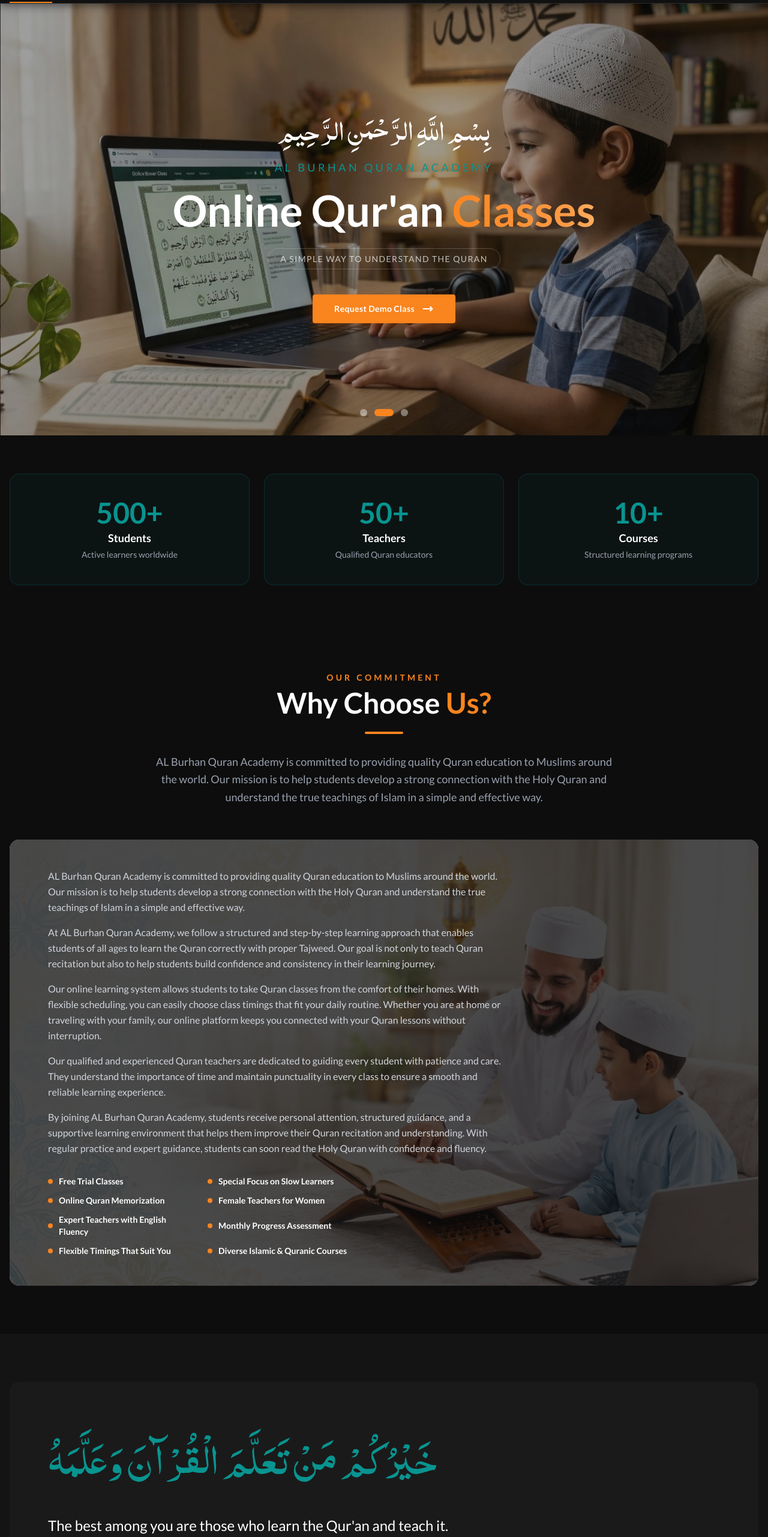
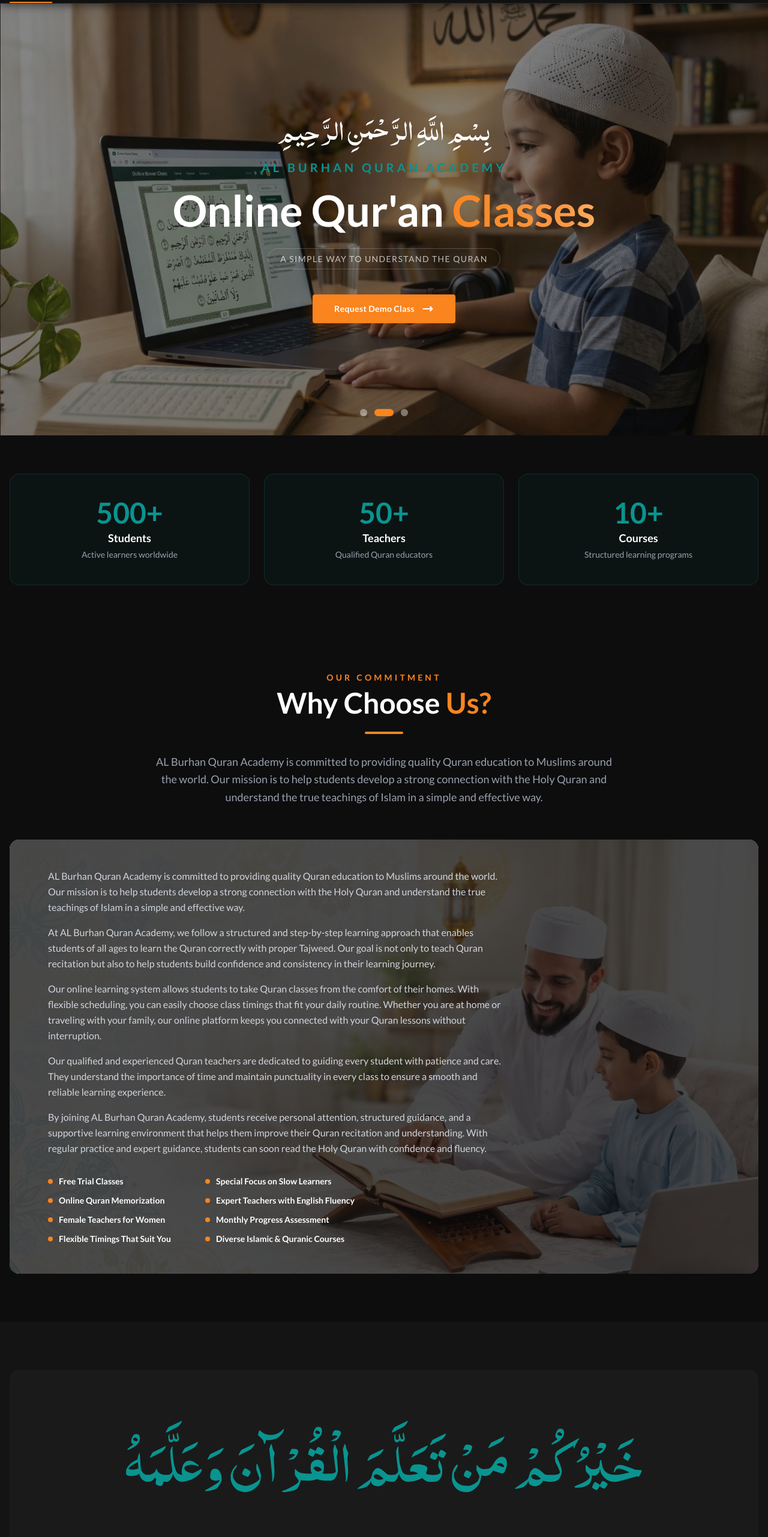
Before and after one commit to hassanwd/AlBurhanQuranAcademy, a Next.js app: page / in a window 1280 px wide. Shown: the part 234-2797 px from the top of the page at 60% size. Built offline with nearby package versions, Linux system fonts and the light colour scheme.

Commit message:
Update the main page

```diff
--- a/src/components/Banner.tsx
+++ b/src/components/Banner.tsx
@@ -34,7 +34,7 @@ export default function Banner() {
                 style={{ backgroundImage: `url('${src}')` }}
               />
               {/* Subtle dark overlay */}
-              <div className="absolute inset-0 bg-black/40" />
+              <div className="absolute inset-0 bg-black/50" />
 
             </div>
           ))}
@@ -53,8 +53,8 @@ export default function Banner() {
           </div>
 
           <p
-            className="text-base md:text-lg text-[var(--color-sky)] tracking-[0.25em] uppercase mb-3 opacity-0 animate-fade-in-up delay-200"
-            style={{ animationFillMode: "forwards" }}
+            className="text-base md:text-xl text-[var(--color-sky)] tracking-[0.25em] uppercase mb-3 opacity-0 animate-fade-in-up delay-200"
+            style={{ animationFillMode: "forwards", fontWeight: "bold", textShadow: "0 0 20px 0 #000000" }}
           >
             Al Burhan Quran Academy
           </p>
--- a/src/components/HadeesSection.tsx
+++ b/src/components/HadeesSection.tsx
@@ -3,23 +3,21 @@ export default function HadeesSection() {
     <section className="bg-[var(--color-black-soft)] py-20 px-4 overflow-x-hidden">
       <div className="max-w-7xl mx-auto">
 
-        <div className="bg-[var(--color-surface)] rounded-2xl px-8 md:px-16 py-14 grid lg:grid-cols-2 gap-10 items-center">
+        <div className="bg-[var(--color-surface)] rounded-2xl px-8 md:px-16 py-14 grid gap-10 items-center">
 
           {/* Left — label + Arabic + translation + attribution */}
-          <div className="flex flex-col gap-5">
+          <div className="flex items-center w-full flex-col gap-5 text-center">
 
-            <h2 className="arabic text-[var(--color-sky)] w-max text-2xl sm:text-4xl md:text-7xl leading-loose text-right whitespace-nowrap overflow-hidden text-ellipsis">
+            <h2 className="arabic text-[var(--color-sky)] text-2xl sm:text-4xl md:text-8xl leading-loose">
               خَيْرُكُمْ مَنْ تَعَلَّمَ الْقُرْآنَ وَعَلَّمَهُ
             </h2>
 
-            <p className="text-white w-max text-base sm:text-xl md:text-2xl leading-relaxed font-medium">
-              The best among you are those who learn the Qur&apos;an and teach it.
+            <p className="text-white text-base sm:text-xl md:text-3xl leading-relaxed font-medium">
+              "The best among you are those who learn the Qur&apos;an and teach it"
             </p>
 
-            <div className="w-12 h-1 bg-[var(--color-sky)] rounded-full" />
-
-            <p className="text-[var(--color-sky)] text-lg font-semibold">
-              — Prophet Muhammad ﷺ
+            <p className="text-[var(--color-sky)] text-xl font-semibold">
+              Prophet Muhammad ﷺ
             </p>
            </div>
 
--- a/src/components/StatsSection.tsx
+++ b/src/components/StatsSection.tsx
@@ -11,11 +11,11 @@ export default function StatsSection() {
         {stats.map(({ num, label, desc }) => (
           <div
             key={label}
-            className="flex flex-col items-center text-center py-10 px-6 rounded-2xl border border-[var(--color-sky)]/20 bg-[var(--color-sky)]/5"
+            className="group flex flex-col items-center text-center py-10 px-6 rounded-2xl border border-[var(--color-sky)]/20 bg-[var(--color-sky)]/5 cursor-pointer transition-all duration-300 hover:border-orange-500/60 hover:bg-orange-500/10 hover:shadow-[0_0_30px_rgba(249,115,22,0.2)] hover:-translate-y-1"
           >
-            <div className="text-5xl font-black text-[var(--color-sky)] mb-1">{num}</div>
-            <div className="text-white font-bold text-lg mb-1">{label}</div>
-            <div className="text-gray-400 text-sm">{desc}</div>
+            <div className="text-5xl font-black text-[var(--color-sky)] mb-1 transition-colors duration-300 group-hover:text-orange-400">{num}</div>
+            <div className="text-white font-bold text-lg mb-1 transition-colors duration-300 group-hover:text-orange-300">{label}</div>
+            <div className="text-gray-400 text-sm transition-colors duration-300 group-hover:text-orange-200/70">{desc}</div>
           </div>
         ))}
       </div>
--- a/src/components/WhyChooseUs.tsx
+++ b/src/components/WhyChooseUs.tsx
@@ -12,12 +12,12 @@ const features = [
     desc: "Structured Hifz program with expert guidance to help students memorize the Holy Quran.",
   },
   {
+    title: "Expert Teachers with English Fluency",
+    desc: "Qualified and experienced Quran teachers who communicate clearly in English for better understanding.",
+  },
+    {
     title: "Female Teachers for Women",
     desc: "Dedicated female Quran teachers available for sisters and young girls in a comfortable environment.",
-  },
-  {
-    title: "Expert Teachers with English Fluency",
-    desc: "Qualified and experienced Quran teachers who communicate clearly in English for better understanding.",
   },
   {
     title: "Monthly Progress Assessment",
@@ -91,7 +91,7 @@ export default function WhyChooseUs() {
             </div>
 
             {/* Bullet list */}
-            <ul className="grid grid-cols-2 gap-x-5 gap-y-3 max-w-lg">
+            <ul className="grid grid-cols-2 gap-x-3 gap-y-3 max-w-lg">
               {features.map(({ title }) => (
                 <li key={title} className="flex items-center gap-2.5">
                   <span className="w-2 h-2 rounded-full bg-[var(--color-accent)] shrink-0" />
```
